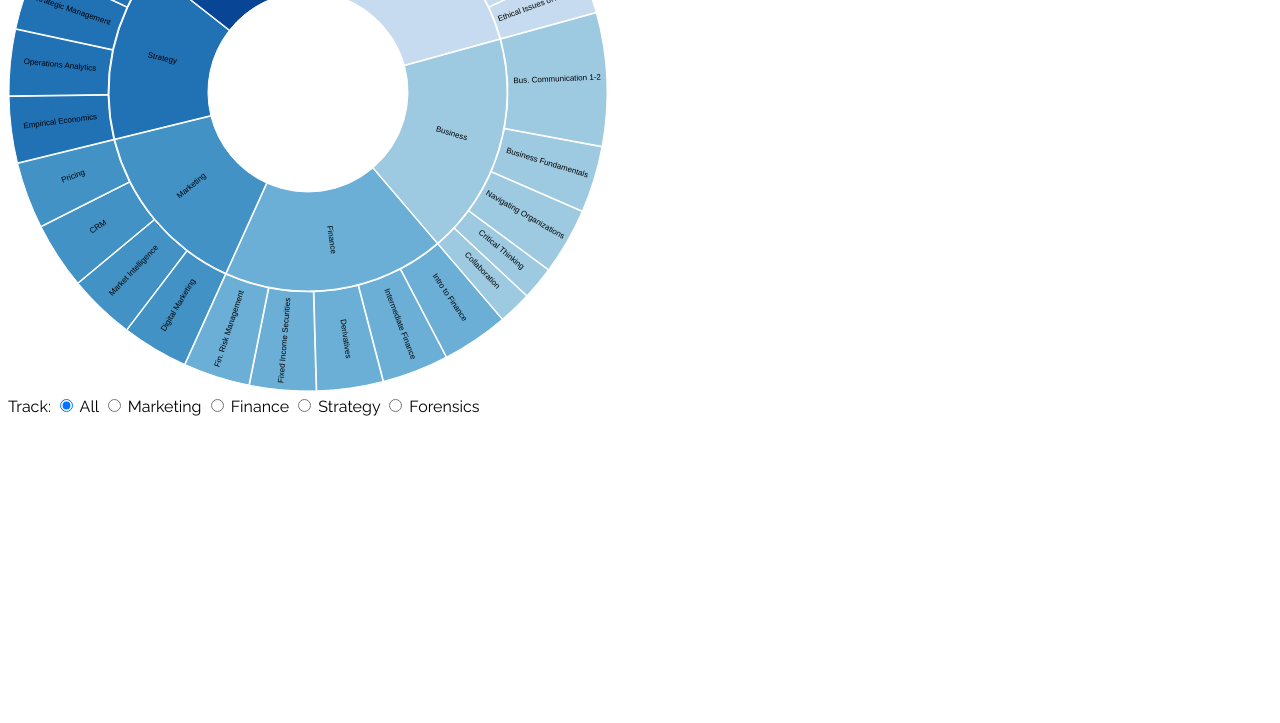
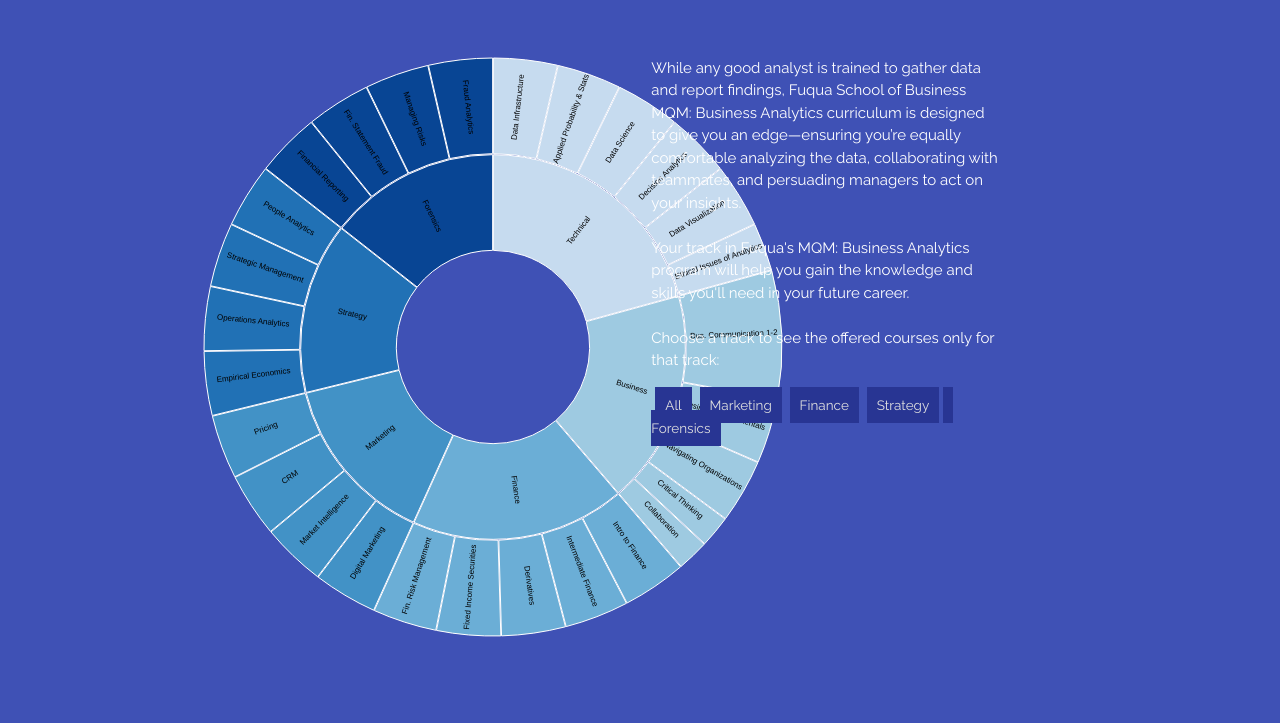
Before and after one commit to cihanoklap/d3-mqm-curriculum, a plain HTML site: page index.html in a window 1280 px wide. Shown: the part 216-939 px from the top of the page. Before the commit the page ends 800 px from the top, so only its background shows below. Drawn offline with nearby package versions, Linux system fonts and the light colour scheme.

Commit message:
added related content and style w/ Materialize

```diff
--- a/index.html
+++ b/index.html
@@ -5,6 +5,8 @@
     <script src="https://d3js.org/d3-color.v1.min.js"></script>
     <script src="https://d3js.org/d3-interpolate.v1.min.js"></script>
     <script src="https://d3js.org/d3-scale-chromatic.v1.min.js"></script>
+      <!-- Compiled and minified CSS -->
+    <link rel="stylesheet" href="https://cdnjs.cloudflare.com/ajax/libs/materialize/1.0.0/css/materialize.min.css">
 <script>
 
 var yellow = d3.interpolateYlGn(0), // "rgb(255, 255, 229)"
@@ -24,48 +26,82 @@ text {
     pointer-events: none;  /* Make text "non selectable" */
 }
 
-button {
-    border: none;
-    color: white;
-    padding: 6px 12px;
-    text-align: center;
-    text-decoration: none;
-    display: inline-block;
+label{
+background: #283593 !important;
+margin-left: 4px;
+width: 100%;
+padding: 10px;
+font-size: 0.9em;
+color: #e0e0e0 ;
+cursor: pointer;
+}
+label.active{
+background: #00bfa5 !important;
 }
 
-#leftButton {
-    border-radius: 10px 3px 3px 10px;
-}
 
-#rightButton {
-    border-radius: 3px 10px 10px 3px;
-}
 
 </style>
-<body>
-    <svg></svg><br>
-    Track: <label><input class="track" type = "radio" name="track" value="All" checked> All</label>
-    <label><input class="track" type = "radio" name="track" value="Marketing" > Marketing</label>
-    <label><input class="track"  type="radio" name="track" value="Finance"> Finance</label>
-    <label><input class="track"  type="radio" name="track" value="Strategy"> Strategy</label>
-    <label><input class="track"  type="radio" name="track" value="Forensics"> Forensics</label><br>
+<body class= "indigo">
+    <header class="indigo darken-2 section">
+        <h2 class="center white-text">MQM Curriculum</h2>
+        <p class="flow-text grey-text center text-lighten-2"> Offered Courses for different tracks... </p>
+    </header>
+    <div class="container section">
+        <div class="row">
+            <div class="col s12 l6">
+                <div class="canvas"></div>
+            </div>
+            <div class="col s12 l5 push-1">
+                    <br><br>
+                    <text class="white-text">While any good analyst is trained to gather data and report findings, Fuqua School of Business MQM: Business Analytics
+                    curriculum is designed to give you an edge—ensuring you’re equally comfortable analyzing the data,
+                    collaborating with teammates, and persuading managers to act on your insights.</text><br><br>
+                    <text class="white-text">Your track in Fuqua's MQM: Business Analytics program
+                    will help you gain the knowledge and skills you'll need in your future career.</text><br>
+                    <br>
+                    <text class="white-text"> Choose a track to see the offered courses only for that track:</text><br>
+                    <br>
+                    <label><input class="track" name="track" type="radio" value="All" checked> All</label>
+                    <label><input class="track"  name="track" type="radio" value="Marketing" > Marketing</label>
+                    <label><input class="track"  type="radio" name="track" value="Finance"> Finance</label>
+                    <label><input class="track"  type="radio" name="track" value="Strategy"> Strategy</label>
+                    <label><input class="track"  type="radio" name="track" value="Forensics"> Forensics</label>
+            </div>
+        </div>
+    </div>
+
+
 </body>
 
 <script>
 
     // Variables
-    var width = 600;
-    var height = 600;
-    var radius = Math.min(width, height) / 2;
+    const margin = { top: 40, right: 80, bottom: 10, left: 60 };
+    const graphWidth = 720 - margin.left - margin.right;
+    const graphHeight = 720 - margin.top - margin.bottom;
+
+    const svg = d3.select('.canvas')
+        .append('svg')
+        .attr('width', graphWidth + margin.left + margin.right)
+        .attr('height', graphHeight + margin.top + margin.bottom)
+
+    const graph = svg.append('g')
+        .attr('width', graphWidth)
+        .attr('height', graphHeight)
+        .attr('transform', `translate(${margin.left},${margin.top})`);
+
+
+    var radius = Math.min(graphWidth, graphHeight) / 2;
     var color = d3.scaleOrdinal(d3.schemeBlues[7]);
 
     // Size our <svg> element, add a <g> element, and move translate 0,0 to the center of the element.
     var g = d3.select('svg')
-        .attr('width', width)
-        .attr('height', height)
+        .attr('width', graphWidth)
+        .attr('height', graphHeight)
         .style("font", "8px sans-serif")
         .append('g')
-        .attr('transform', 'translate(' + width / 2 + ',' + height / 2 + ')');
+        .attr('transform', 'translate(' + graphWidth / 2 + ',' + graphHeight / 2 + ')');
 
     // Create our sunburst data structure and size it.
     var partition = d3.partition()
@@ -97,8 +133,15 @@ button {
                 .outerRadius(d => d.y1 - 1);
 
         // Add a <g> element for each node; create the slice variable since we'll refer to this selection many times
-        slice = g.selectAll('g.node').data(root.descendants(), function(d) { return d.data.name; }); // .enter().append('g').attr("class", "node");
-        newSlice = slice.enter().append('g').attr("class", "node").merge(slice);
+        slice = g.selectAll('g.node')
+            .data(root.descendants(), function(d) { return d.data.name; }); // .enter().append('g').attr("class", "node");
+
+        newSlice = slice.enter()
+            .append('g')
+            .attr("class", "node")
+            .merge(slice);
+
+
         slice.exit().remove();
 
         // TRY 1: ID selection that's has been drawn previously... (requires us to set "drawn" down below)
@@ -190,5 +233,6 @@ button {
         return (angle < 180) ? angle -90 : angle + 90;
     }
 
-    update(data)
+    update(data);
+
 </script>
```
